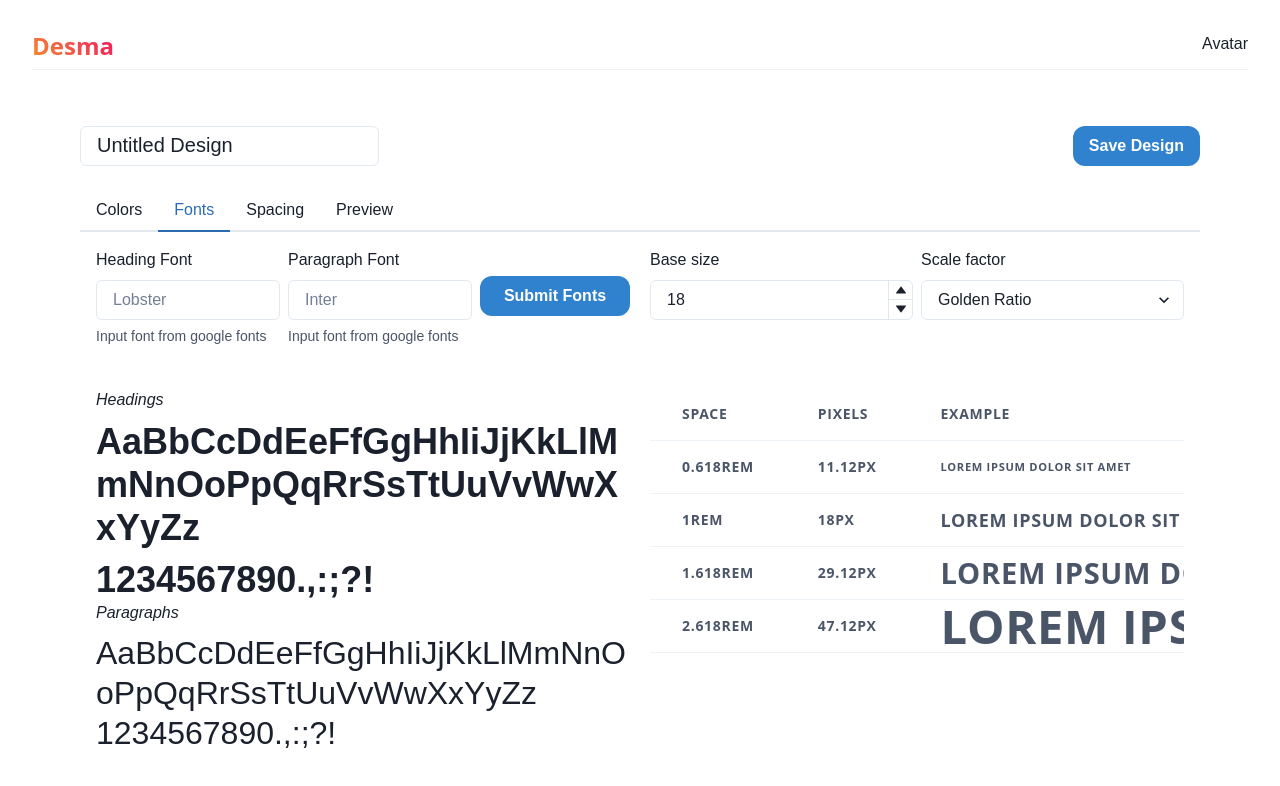
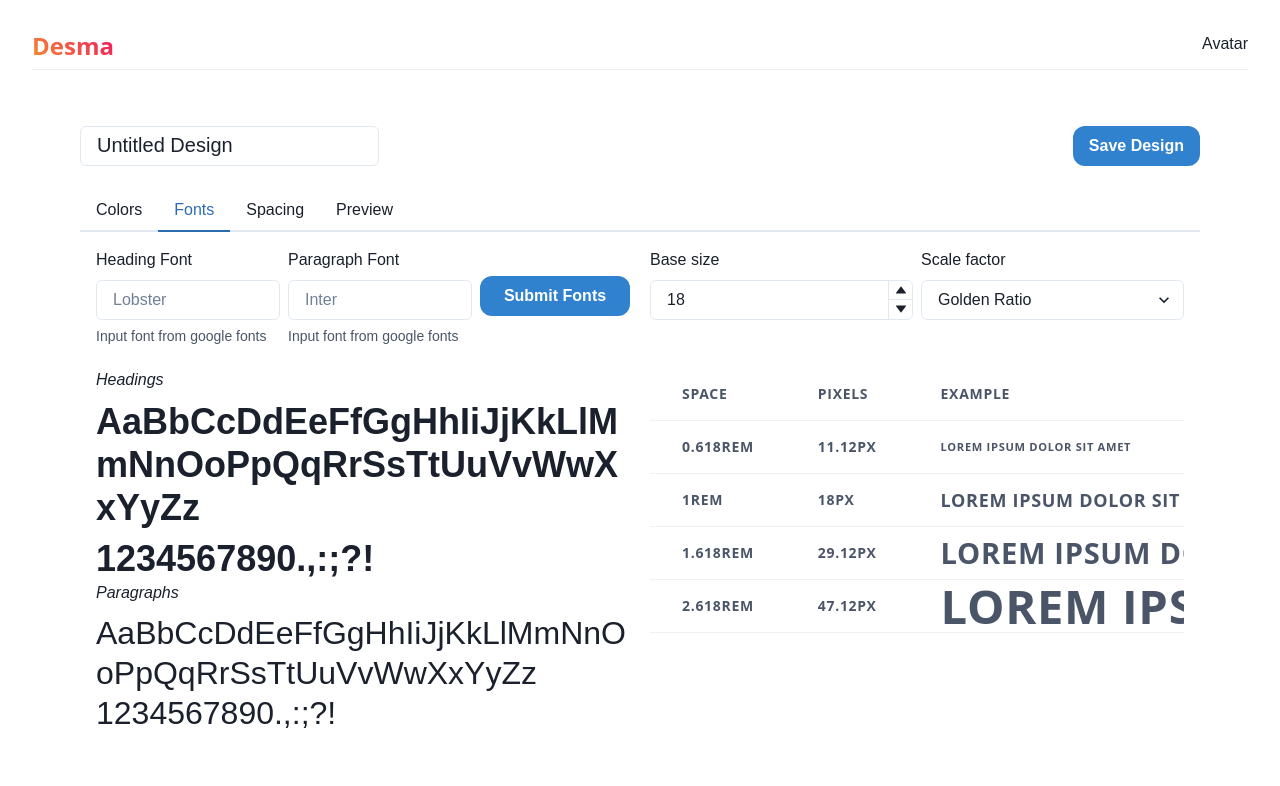
Before and after one commit to PedroEdu6786/desma-v2, a Next.js app: page /designer in a window 1280 px wide. Both pictures are taken after a click on the tab "Fonts". Shown: the top 786 px of the page. Built offline with nearby package versions, Linux system fonts and the light colour scheme.

Commit message:
fix: dynamic table spacing bug

```diff
--- a/src/components/designer/FontsSection.tsx
+++ b/src/components/designer/FontsSection.tsx
@@ -47,7 +47,7 @@ const FontsSection: React.FC<FontsSectionProps> = () => {
   };
 
   return (
-    <Grid templateRows="25% 75%" templateColumns="repeat(4, 1fr)" gap={5}>
+    <Grid templateRows="100px 75%" templateColumns="repeat(4, 1fr)" gap={5}>
       <GridItem colSpan={2} rowSpan={1}>
         <Stack direction="row" alignItems="center">
           <FormControl>
```
